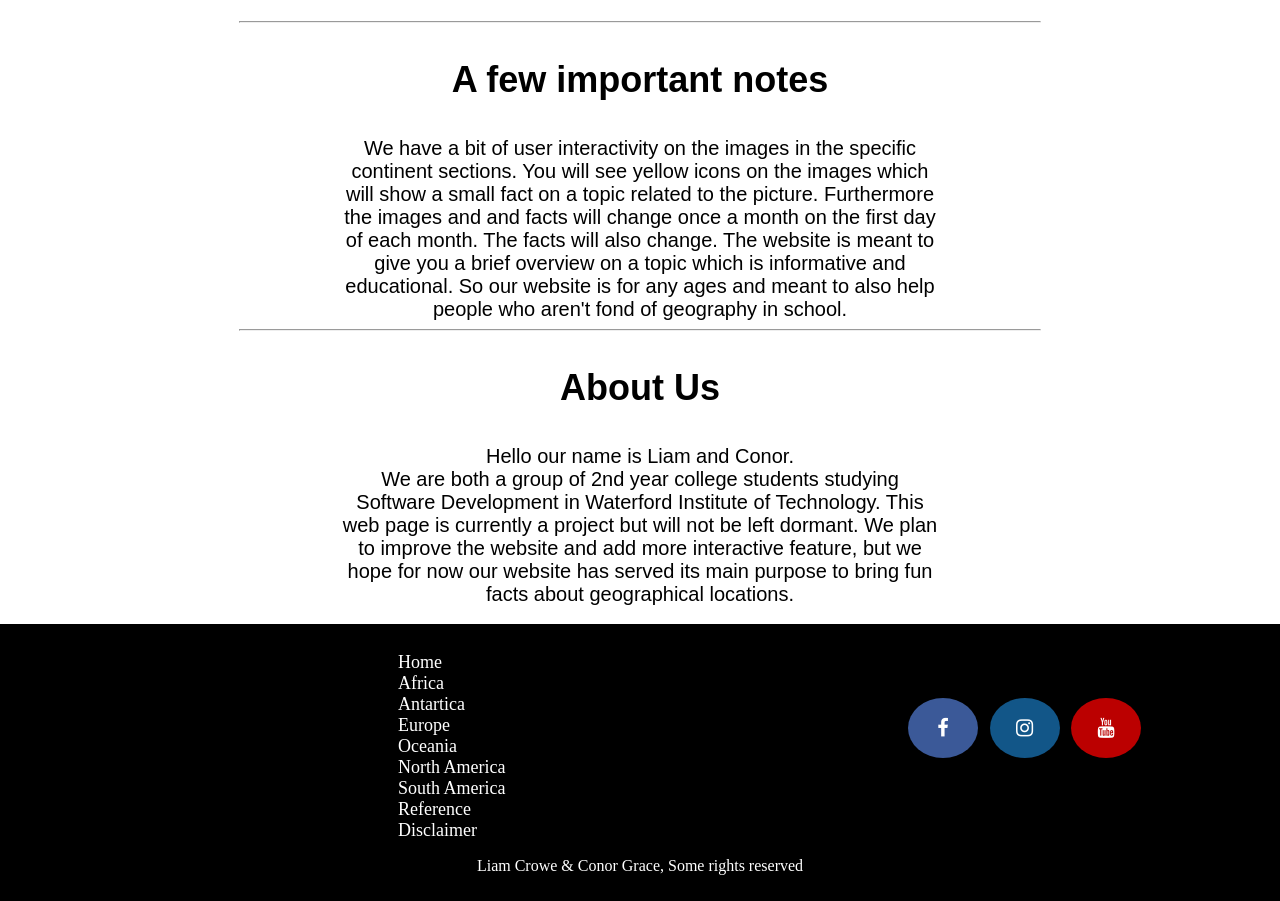
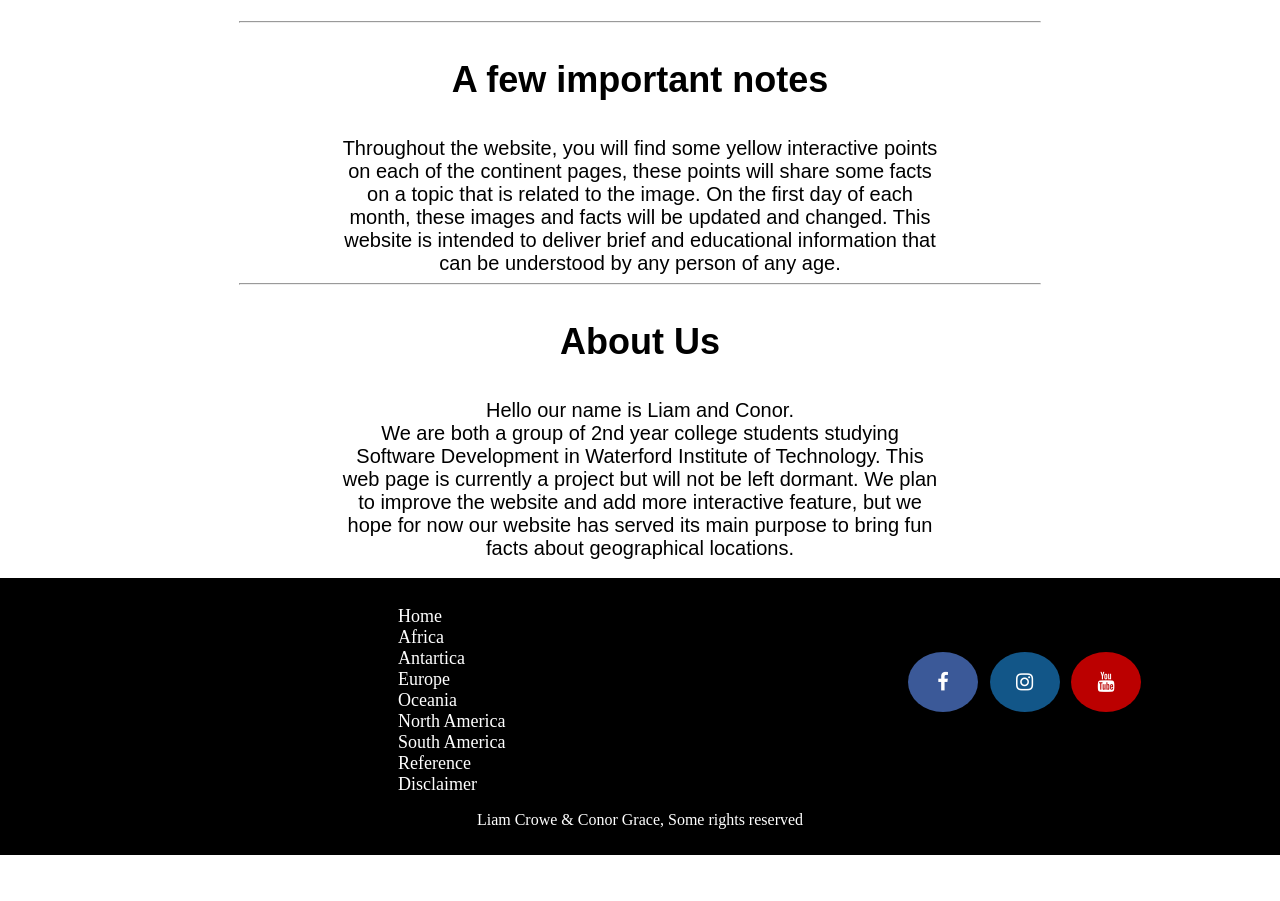
Before and after one commit to LiamCrowe2002/assignment2, a plain HTML site: page Home.html in a window 1280 px wide. Shown: the part 1720-2621 px from the top of the page. After the commit the page ends 2575 px from the top, so only its background shows below. Drawn offline with nearby package versions, Linux system fonts and the light colour scheme.

Commit message:
Update Home.html

```diff
--- a/Home.html
+++ b/Home.html
@@ -260,12 +260,10 @@ er
 
   <h3 class="welcome">A few important notes</h3>
   <p class="info">
-   We have a bit of user interactivity on the images in the specific continent sections. You will see yellow icons on the images which
-   will show a small fact on a topic related to the picture. Furthermore the images and and facts will change once a month on the first day of each
-   month. The facts will also change. The website is meant to give you a brief overview on a topic which is informative and educational.
-   So our website is for any ages and meant to also help people who aren't fond of geography in school.
+   Throughout the website, you will find some yellow interactive points on each of the continent pages, these points will share some facts on a topic that is related to the image.
+    On the first day of each month, these images and facts will be updated and changed.
+    This website is intended to deliver brief and educational information that can be understood by any person of any age.
   </p>
-
   <hr>
   <h3 class="welcome">About Us</h3>
   <p class="info">
```
